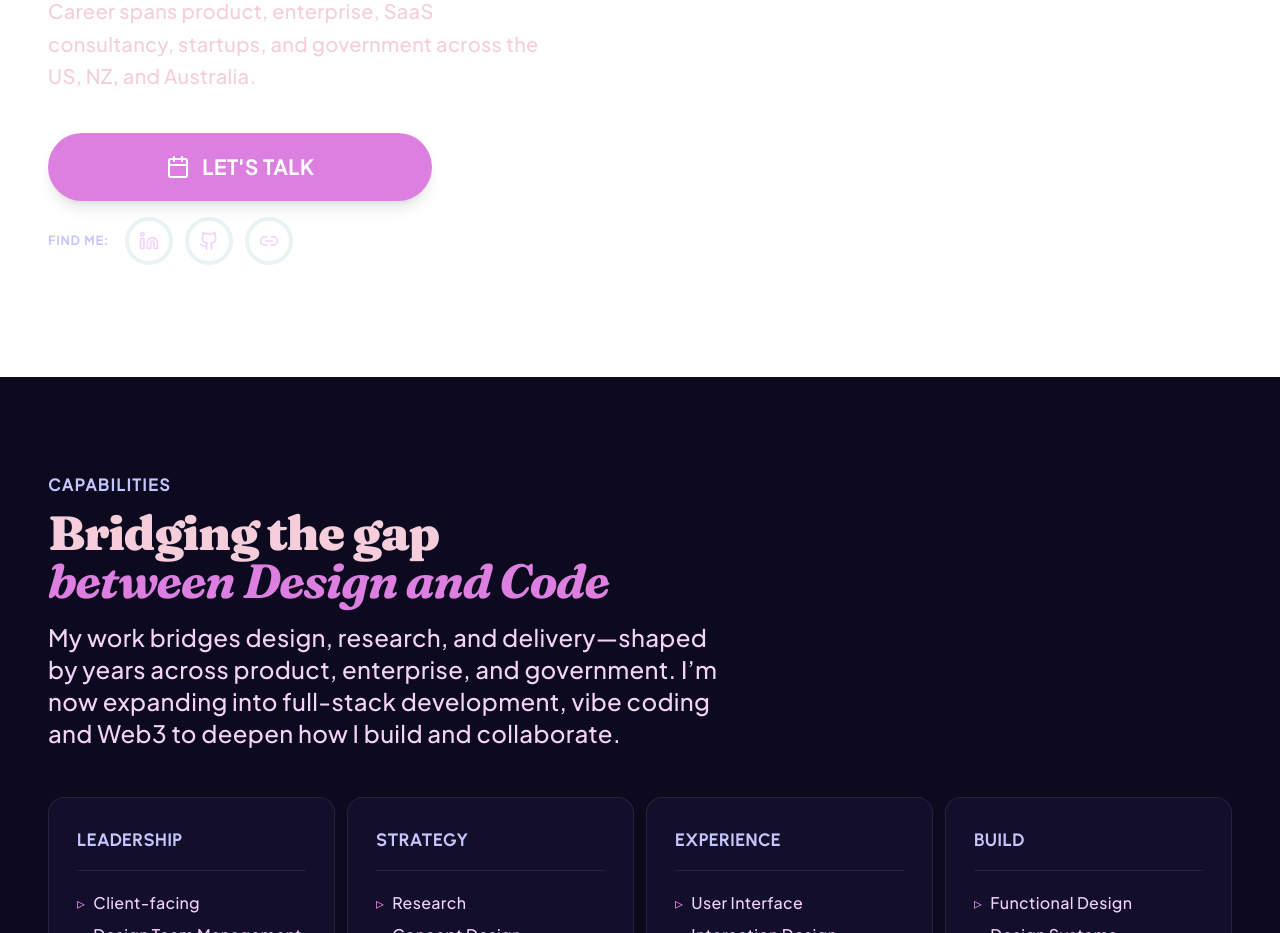
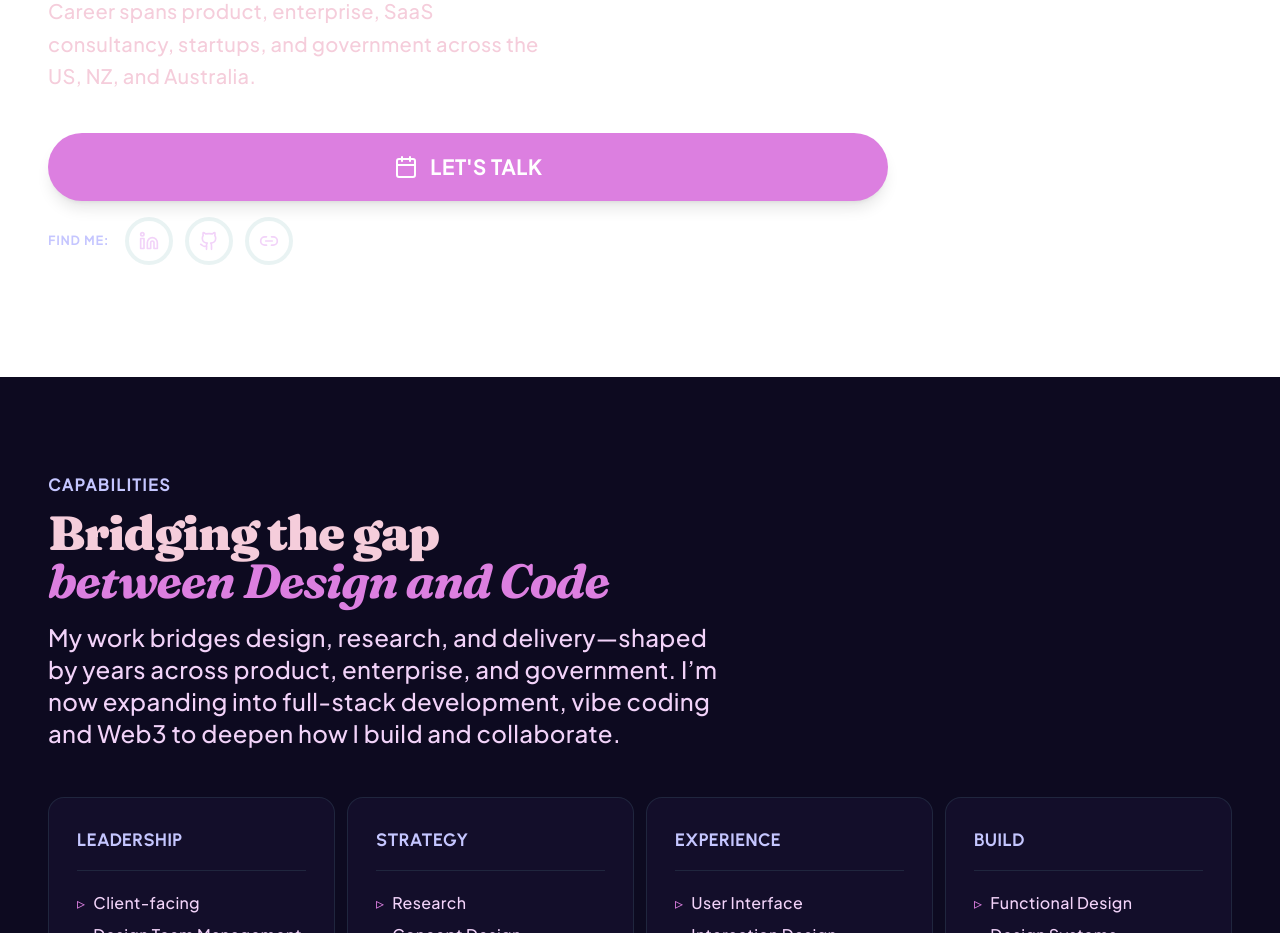
Before and after one commit to haunanipao/haunanipao.github.io, a React (Vite) app: page / in a window 1280 px wide. Shown: the part 900-1833 px from the top of the page. Built offline with nearby package versions, Linux system fonts and the light colour scheme.

Commit message:
Refactor for Mobile

```diff
--- a/src/data/portfolioData.tsx
+++ b/src/data/portfolioData.tsx
@@ -46,6 +46,7 @@ export const hero = {
   tagline: "Kia Ora, I\'m Haunani Pao",
   description:
     "Seasoned Product Designer blending UX and community to craft user-centric Web3 experiences. Career spans product, enterprise, SaaS consultancy, startups, and government across the US, NZ, and Australia.",
+  connect: "Find me:",
   location: "Auckland,NZ · Tāmaki Makaurau, Aotearoa",
   rights: "Right to Work in NZ & US",
 };
--- a/src/sections/Hero.tsx
+++ b/src/sections/Hero.tsx
@@ -27,7 +27,7 @@ export const Hero = () => {
               initial={{ opacity: 0, y: 40 }}
               animate={{ opacity: 1, y: 0 }}
               transition={{ duration: 0.8, delay: 0.2 }}
-              className="text-7xl sm:text-6xl lg:text-8xl xl:text-9xl font-black leading-none tracking-tighter mb-6 font-brand text-main">
+              className="text-7xl sm:text-5xl lg:text-8xl xl:text-9xl font-black leading-none tracking-tighter mb-6 font-brand text-main">
               {hero.heading1}
               <br />
               <span className="font-brand-italic text-primary">{hero.heading2}</span>
@@ -57,14 +57,14 @@ export const Hero = () => {
                   href={contact.links[0].href}
                   variant="primary"
                   icon="calendar"
-                  className="md:px-10 md:py-5 md:text-xl"
+                  className="sm:px-105 md:py-5 md:text-xl"
                 />
 
               {/* Social icon buttons */}
               <div className="flex items-center gap-3">
                 <p
                   className="text-xs font-semibold tracking-widest uppercase mr-1 text-secondary">
-                  Find me:
+                  {hero.connect}
                 </p>
                 {contact.links.slice(1).map((link, i) => (
                   <motion.a
```
